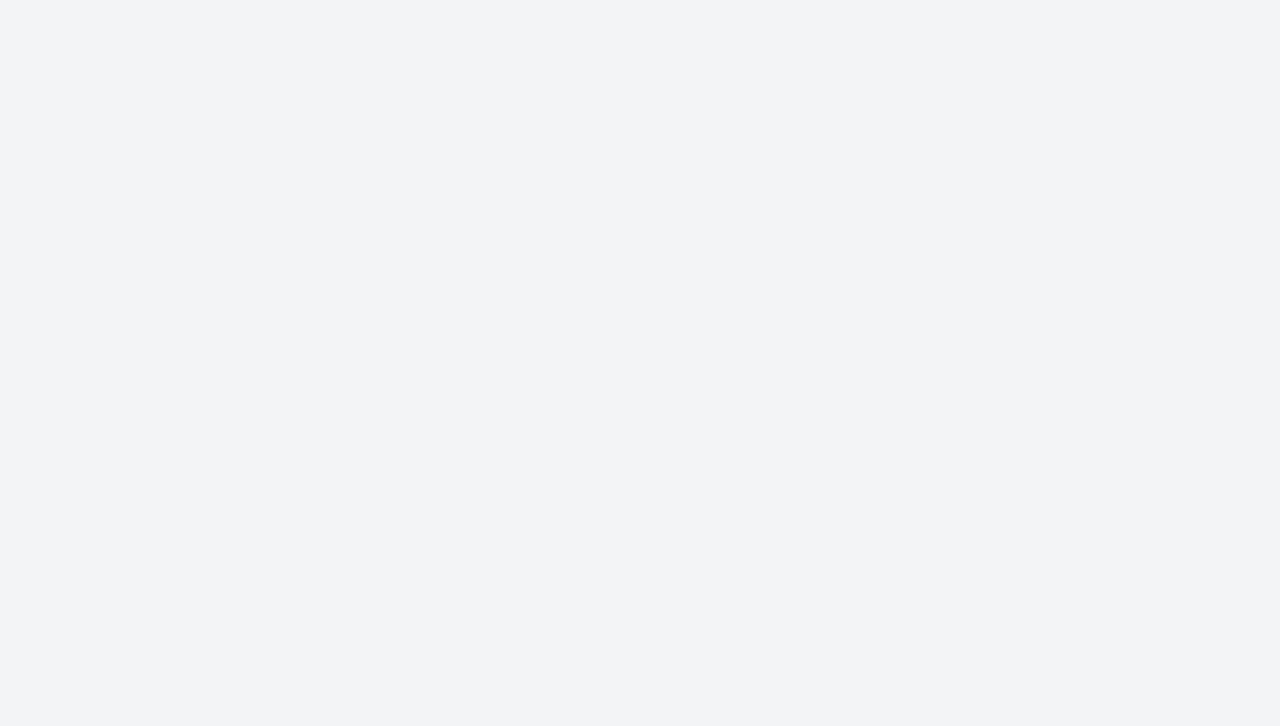
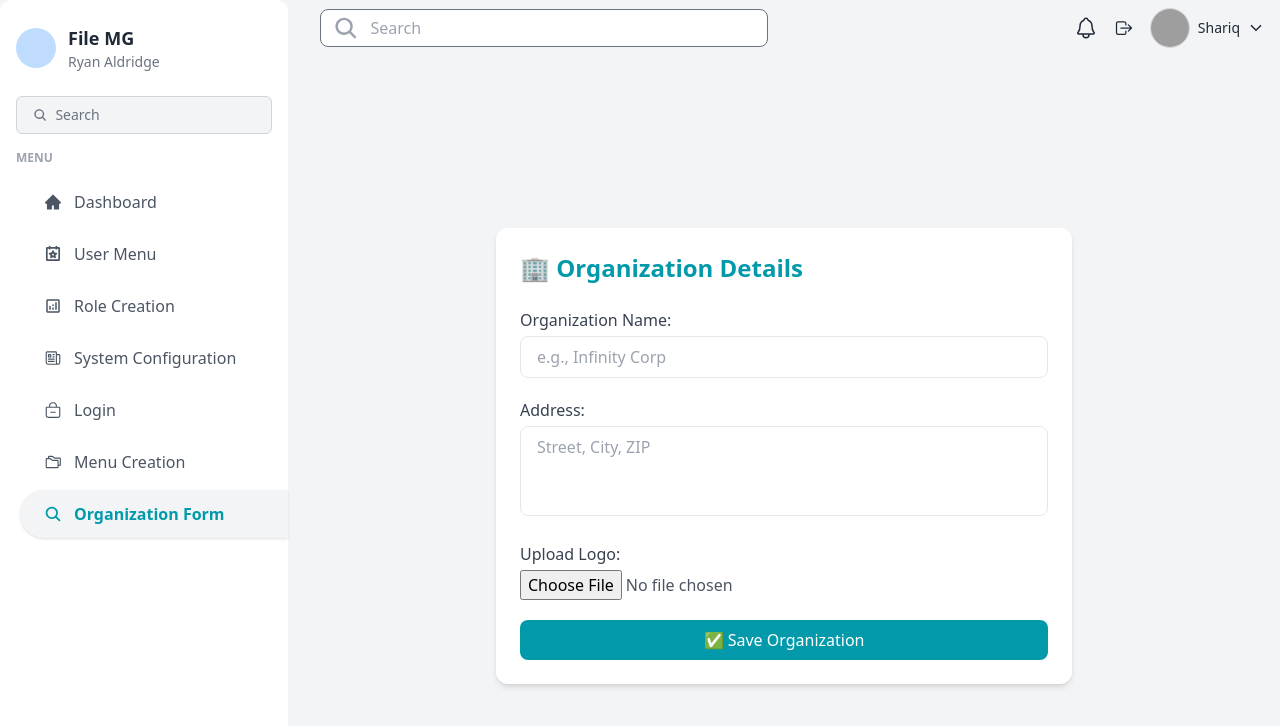
Before and after one commit to harish-nagure/loan-operation-sys, a React (Create React App) app: page /organization_form in a window 1280 px wide. Before the commit this address had no page. Shown: the top 726 px of the page. Built offline with nearby package versions, Linux system fonts and the light colour scheme; grey boxes are pictures that could not be loaded.

Commit message:
Organization form

```diff
--- a/src/App.js
+++ b/src/App.js
@@ -13,6 +13,7 @@ import AdminUserPanel from "./components/AdminPanel/AdminUserData";
 import Login from "./components/Login";
 import MenuForm from "./components/AdminPanel/MenuForm";
 import AccessControl from "./components/AdminPanel/AccessControl";
+import OrganizationForm from "./components/AdminPanel/OrganizationForm";
 // import { BrowserRouter as Router, Route, Routes } from "react-router-dom";
 
 
@@ -30,6 +31,8 @@ function App() {
           <Route path="/admin_user_data" element={<AdminUserPanel />} />
           <Route path="/menu_creation" element={<MenuForm />} />
           <Route path="/access_control" element={<AccessControl />} />
+          <Route path="/login" element={<Login />} />
+          <Route path="/organization_form" element={<OrganizationForm />} />
 
           {/* Add more routes as needed */}
         </Routes>
--- a/src/components/AdminPanel/DashboardSidebar.js
+++ b/src/components/AdminPanel/DashboardSidebar.js
@@ -21,9 +21,11 @@ import {
 const SidebarItem = ({ icon: Icon, label, path }) => {
   const navigate = useNavigate();
   const location = useLocation();
+
   // const isActive = location.pathname === path;
 
   const isActive = path.includes(location.pathname);
+
 
   return (
     <li
@@ -65,12 +67,13 @@ const DashboardSidebar = () => {
 
       <div className="text-xs font-bold text-gray-400 px-4 uppercase mb-3">Menu</div>
       <ul className="space-y-1 pl-5">
-        <SidebarItem icon={AiFillHome} label="Dashboard" path="/dashboard" />
-        <SidebarItem icon={PiCalendarStarBold} label="User Menu" path="/user_menu_data" />
-        <SidebarItem icon={MdOutlineAnalytics} label="Role Creation" path="/admin_user_data" />
-        <SidebarItem icon={HiOutlineNewspaper} label="System Configuration" path="/loan_system_config" />
-        <SidebarItem icon={IoBagRemoveOutline} label="Login" path="/login" />
-        <SidebarItem icon={PiFolders} label="Menu Creation" path={["/menu_creation", "/access_control"]}/>
+        <SidebarItem icon={AiFillHome} label="Dashboard" path={["/dashboard"]} />
+        <SidebarItem icon={PiCalendarStarBold} label="User Menu" path={["/user_menu_data"]} />
+        <SidebarItem icon={MdOutlineAnalytics} label="Role Creation" path={["/admin_user_data"]} />
+        <SidebarItem icon={HiOutlineNewspaper} label="System Configuration" path={["/loan_system_config"]} />
+        <SidebarItem icon={IoBagRemoveOutline} label="Login" path={["/login"]} />
+        <SidebarItem icon={PiFolders} label="Menu Creation" path={["/menu_creation", "/access_control"]} />
+        <SidebarItem icon={IoSearch} label="Organization Form" path={["/organization_form"]} />
 
 
       </ul>
--- a/src/components/AdminPanel/MenuForm.js
+++ b/src/components/AdminPanel/MenuForm.js
@@ -109,16 +109,16 @@ const MenuForm = () => {
       <main className="flex-1 lg:ml-72">
         <DashboardHead />
 
-    <div className="min-h-screen flex items-center justify-center bg-gray-100 p-4">
+    <div className="min-h-screen flex items-center justify-center bg-gray-100">
       <div className="bg-white rounded-3xl shadow-lg max-w-2xl w-full p-8">
-        <h2 className="text-2xl font-bold mb-6 text-blue-600 flex items-center gap-2">
+        <h2 className="text-2xl font-bold mb-6 text-accent flex items-center gap-2">
           📝 Add Menu
         </h2>
 
         <form onSubmit={handleSubmit}>
-          <div className="flex gap-4 items-end mb-6 flex-wrap">
+          <div className="flex gap-4 items-center mb-6 flex-col flex-1">
 
-            <div className="w-full sm:w-1/2">
+            <div className="w-full">
               <label htmlFor="name" className="block mb-1 font-medium text-gray-700">
                 Menu Name:
               </label>
@@ -130,12 +130,12 @@ const MenuForm = () => {
                 onChange={handleChange}
                 required
                 placeholder="Enter menu name"
-                className="w-full px-3 py-2 border rounded focus:outline-none focus:ring-2 focus:ring-blue-500"
+                className="w-full px-3 py-2 border rounded focus:outline-none focus:ring-2 focus:ring-accent"
               />
             </div>
 
 
-            <div className="w-full sm:w-1/2">
+            <div className="w-full">
               <label htmlFor="parent" className="block mb-1 font-medium text-gray-700">
                 Parent Menu:
               </label>
@@ -144,7 +144,7 @@ const MenuForm = () => {
                 name="parent"
                 value={formData.parent}
                 onChange={handleChange}
-                className="w-full px-3 py-2 border rounded focus:outline-none focus:ring-2 focus:ring-blue-500"
+                className="w-full px-3 py-2 border rounded focus:outline-none focus:ring-2 focus:ring-accent"
               >
                 {parentMenuOptions.map((menu) => (
                   <option key={menu} value={menu}>
@@ -155,7 +155,7 @@ const MenuForm = () => {
             </div>
 
             {/* Icon Dropdown */}
-            <div className="w-full sm:w-1/2">
+            <div className="w-full">
               <label htmlFor="icon" className="block mb-1 font-medium text-gray-700">
                 Select Icon:
               </label>
@@ -164,7 +164,7 @@ const MenuForm = () => {
                 name="icon"
                 value={formData.icon}
                 onChange={handleChange}
-                className="w-full px-3 py-2 border rounded focus:outline-none focus:ring-2 focus:ring-blue-500"
+                className="w-full px-3 py-2 border rounded focus:outline-none focus:ring-2 focus:ring-accent"
               >
                 <option value="">-- Auto-select based on name --</option>
                 {Object.entries(iconMap).map(([key]) => (
@@ -184,10 +184,10 @@ const MenuForm = () => {
           )}
 
 
-          <div className="flex flex-col sm:flex-row gap-4">
+          <div className="flex flex-row gap-4">
             <button
               type="submit"
-              className="w-full sm:w-[200px] bg-blue-600 text-white py-2 rounded-xl hover:bg-blue-700 transition"
+              className="w-full bg-accent text-white py-2 rounded-xl hover:bg-secondary transition"
             >
               ➕ Add Menu
             </button>
@@ -195,7 +195,7 @@ const MenuForm = () => {
             <button
               type="button"
               onClick={() => navigate("/access_control")}
-              className="w-full sm:w-[200px] bg-blue-600 text-white py-2 rounded-xl hover:bg-blue-700 transition"
+              className="w-full bg-accent text-white py-2 rounded-xl hover:bg-secondary transition"
             >
               View Menu
             </button>
--- /dev/null
+++ b/src/components/AdminPanel/OrganizationForm.js
@@ -0,0 +1,119 @@
+import React, { useState } from "react";
+
+
+import DashboardSidebar from "./DashboardSidebar";
+import DashboardHead from "./DashboardHead";
+
+const OrganizationForm = () => {
+  const [formData, setFormData] = useState({
+    name: "",
+    address: "",
+    logo: null,
+    logoPreview: null,
+  });
+
+  const handleChange = (e) => {
+    setFormData({ ...formData, [e.target.name]: e.target.value });
+  };
+
+  const handleFileChange = (e) => {
+    const file = e.target.files[0];
+    if (file) {
+      setFormData({
+        ...formData,
+        logo: file,
+        logoPreview: URL.createObjectURL(file),
+      });
+    }
+  };
+
+  const handleSubmit = (e) => {
+    e.preventDefault();
+
+    // You can handle form submission logic here (e.g., send to API)
+    console.log("Form submitted:", formData);
+
+    alert("Organization details submitted successfully!");
+  };
+
+  return (
+
+
+     <div className="lg:flex md:block font-inter">
+      <div className="h-screen hidden lg:block fixed z-20">
+        <DashboardSidebar />
+      </div>
+      <main className="flex-1 lg:ml-72">
+        <DashboardHead />
+
+    <div className="min-h-screen flex items-center justify-center bg-gray-100 p-6">
+      <div className="bg-white p-6 rounded-xl shadow-md max-w-xl w-full">
+        <h2 className="text-2xl font-semibold mb-6 text-accent">🏢 Organization Details</h2>
+
+        <form onSubmit={handleSubmit} className="space-y-5">
+          {/* Name */}
+          <div>
+            <label htmlFor="name" className="block mb-1 font-medium text-gray-700">Organization Name:</label>
+            <input
+              id="name"
+              type="text"
+              name="name"
+              value={formData.name}
+              onChange={handleChange}
+              required
+              placeholder="e.g., Infinity Corp"
+              className="w-full px-4 py-2 border rounded-lg focus:outline-none focus:ring-2 focus:ring-accent"
+            />
+          </div>
+
+          {/* Address */}
+          <div>
+            <label htmlFor="address" className="block mb-1 font-medium text-gray-700">Address:</label>
+            <textarea
+              id="address"
+              name="address"
+              value={formData.address}
+              onChange={handleChange}
+              required
+              placeholder="Street, City, ZIP"
+              className="w-full px-4 py-2 border rounded-lg resize-none focus:outline-none focus:ring-2 focus:ring-accent"
+              rows="3"
+            />
+          </div>
+
+          {/* Logo Upload */}
+          <div>
+            <label htmlFor="logo" className="block mb-1 font-medium text-gray-700">Upload Logo:</label>
+            <input
+              id="logo"
+              type="file"
+              accept="image/*"
+              onChange={handleFileChange}
+              className="w-full text-gray-600"
+            />
+          </div>
+
+          {/* Logo Preview */}
+          {formData.logoPreview && (
+            <div className="mt-4">
+              <p className="text-gray-600 mb-1">Logo Preview:</p>
+              <img src={formData.logoPreview} alt="Logo Preview" className="h-24 rounded border" />
+            </div>
+          )}
+
+          {/* Submit */}
+          <button
+            type="submit"
+            className="w-full bg-accent text-white py-2 rounded-lg hover:bg-secondary transition"
+          >
+            ✅ Save Organization
+          </button>
+        </form>
+      </div>
+    </div>
+        </main>
+        </div>
+  );
+};
+
+export default OrganizationForm;
```
